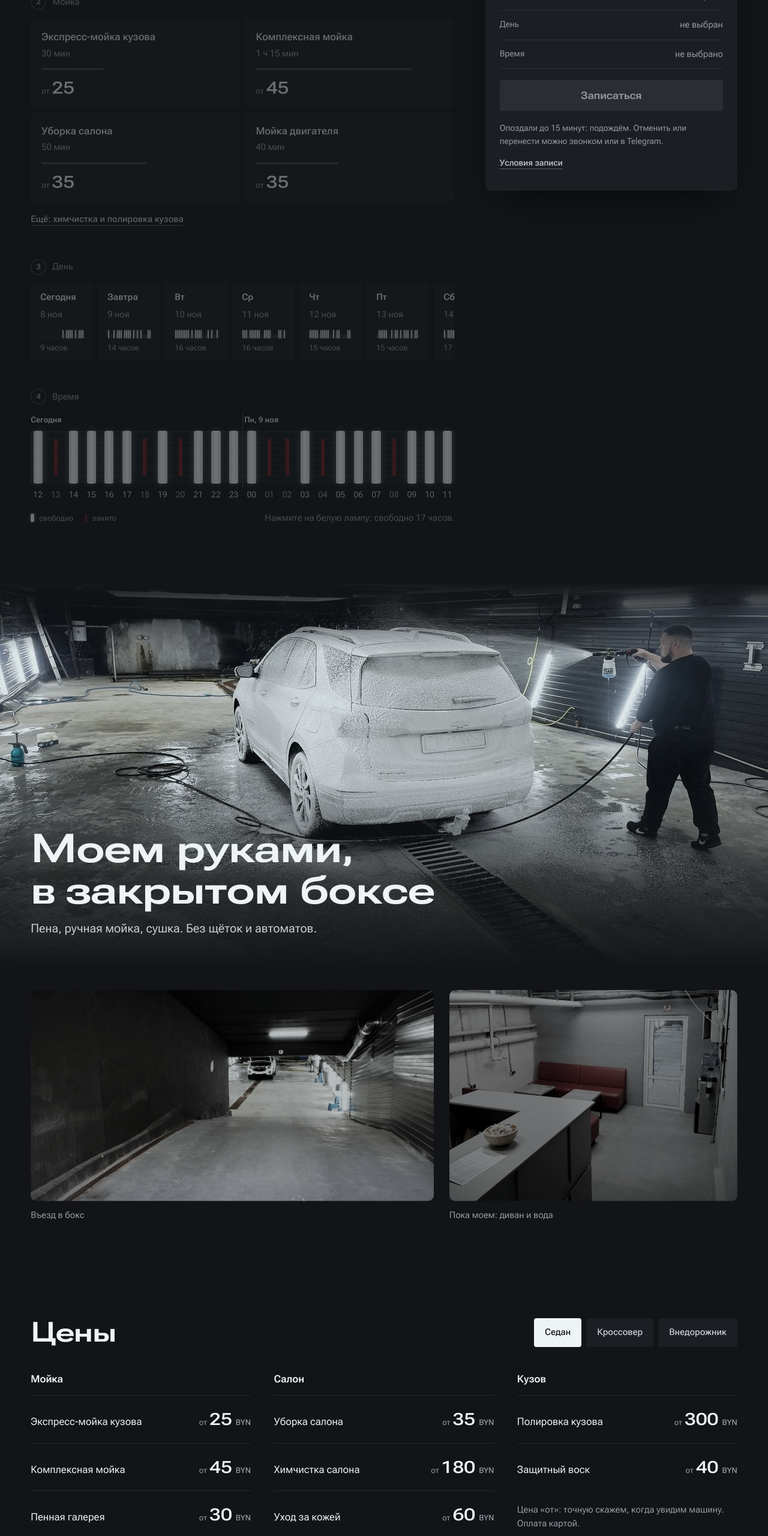
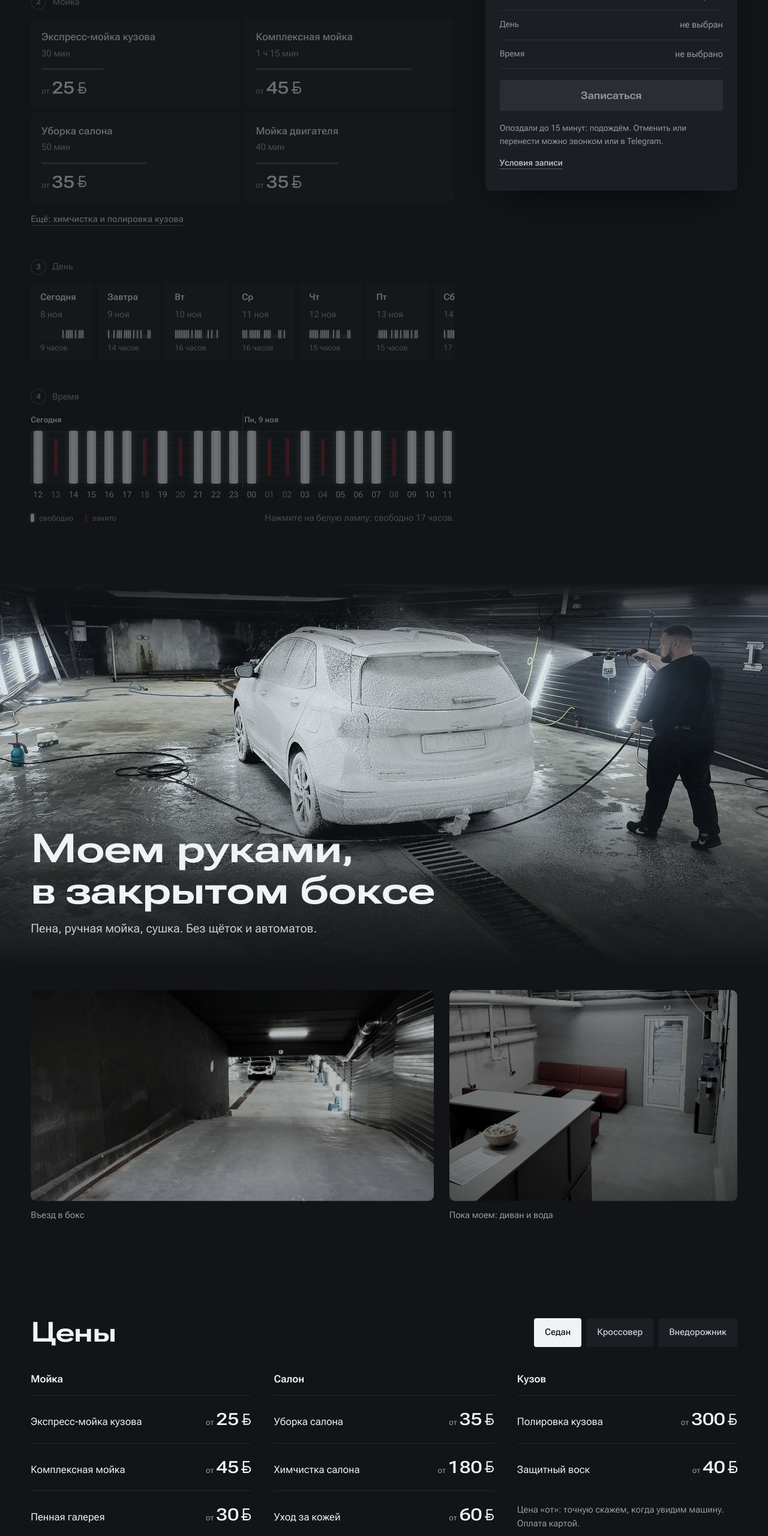
Before and after one commit to alexxxvel/modo-demo, a plain HTML site: page osmolovka/index.html in a window 1280 px wide. Shown: the part 1260-3820 px from the top of the page at 60% size. Drawn offline with Linux system fonts and the light colour scheme.

Commit message:
показ: osmolovka

```diff
--- a/osmolovka/index.html
+++ b/osmolovka/index.html
@@ -106,7 +106,7 @@
           <div><dt>Время</dt><dd data-r="time">не выбрано</dd></div>
         </dl>
         <div class="card__lane" data-card-lane hidden aria-hidden="true"></div>
-        <p class="card__price sum__price" hidden><span class="num" data-sum-price>45</span> <span class="byn">BYN</span></p>
+        <p class="card__price sum__price" hidden><span class="num" data-sum-price>45</span><span class="rub" role="img" aria-label="белорусских рублей"></span></p>
         <button type="button" class="btn btn--red card__go" data-go disabled>Записаться</button>
         <div class="card__terms"><p>Опоздали до 15 минут: подождём. Отменить или перенести можно звонком или в Telegram.</p><a class="link card__rules" href="#zapis">Условия записи</a></div>
         <form class="confirm" data-confirm hidden novalidate>
--- a/osmolovka/osm.css
+++ b/osmolovka/osm.css
@@ -446,6 +446,11 @@ body::after{content:"";position:fixed;inset:0;z-index:60;pointer-events:none;opa
 .day__legend .f{background:var(--lamp);box-shadow:0 0 6px rgba(238,243,246,.5)}
 .day__legend .b{width:2px;background:var(--busy)}
 
+/* знак белорусского рубля вместо «BYN»: рисунок движка (site-stays/byn.svg), высота как у цифр, цвет цифры */
+.rub{display:inline-block;width:.56em;height:.7em;margin-left:.16em;background:currentColor;-webkit-mask:url(img/byn.svg) center/contain no-repeat;mask:url(img/byn.svg) center/contain no-repeat}
+.card__price{gap:0}
+.card__price .rub{font-size:clamp(32px,3.6vw,52px)}   /* знак — ростом с итог, а не с мелкий текст карточки */
+
 /* планшет */
 @media (max-width:1080px){
   .bar__nav{display:none}
--- a/osmolovka/osm.js
+++ b/osmolovka/osm.js
@@ -4,6 +4,8 @@
   // движение включается классом до первой отрисовки; без него всё видно сразу
   if (!matchMedia("(prefers-reduced-motion: reduce)").matches) document.documentElement.classList.add("mo");
 
+  // знак белорусского рубля (Нацбанк, постановление № 25 от 27.01.2026): рисунок img/byn.svg, красится цветом цифры
+  var RUB = '<span class="rub" role="img" aria-label="белорусских рублей"></span>';
   var BODIES = { sedan: "седан", cross: "кроссовер", suv: "внедорожник" };
   // [ключ, название, минуты, цены седан/кроссовер/внедорожник, частая услуга]
   var SERVICES = [
@@ -132,7 +134,7 @@
       return '<button type="button" role="radio"' + (s[4] ? "" : ' class="is-more"') + ' aria-checked="' + (s[0] === state.svc) + '" data-svc="' + s[0] + '">' +
         '<span><span class="svc__name">' + s[1] + '</span><br><span class="svc__dur">' + dur(s[2]) + "</span>" +
         '<span class="svc__tube" aria-hidden="true" style="--w:' + Math.round(Math.min(1, s[2] / 90) * 100) + '%"></span></span>' +
-        '<span class="svc__price"><small>от</small>' + s[3][b] + "</span></button>";
+        '<span class="svc__price"><small>от</small>' + s[3][b] + RUB + "</span></button>";
     }).join("");
   }
 
@@ -257,7 +259,7 @@
     document.querySelector("[data-price]").innerHTML = PRICE_GROUPS.map(function (g, i) {
       return '<div class="pg' + (i === state.ptab ? " is-on" : "") + '"><p class="pg__h">' + g[0] + "</p>" + g[1].map(function (r) {
         var sv = SERVICES.filter(function (x) { return x[1] === r[0]; })[0];
-        return '<a class="pg__row" href="#zapis" data-pick="' + (sv ? sv[0] : "") + '" style="--k:' + (k++) + '"><span class="pg__n">' + r[0] + '</span><span class="pg__p is-flash"><small>от</small>' + r[1][b] + '<span class="pg__c">BYN</span></span></a>';
+        return '<a class="pg__row" href="#zapis" data-pick="' + (sv ? sv[0] : "") + '" style="--k:' + (k++) + '"><span class="pg__n">' + r[0] + '</span><span class="pg__p is-flash"><small>от</small>' + r[1][b] + RUB + '</span></a>';
       }).join("") + (i === PRICE_GROUPS.length - 1 ? '<p class="pg__note pg__note--desk">' + NOTE + "</p>" : "") + "</div>";
     }).join("") + '<p class="pg__note pg__note--phone">' + NOTE + "</p>";
     document.querySelectorAll(".price [data-body-seg] button").forEach(function (btn) {
```
Also changed, not shown: osmolovka/img/byn.svg (added).
